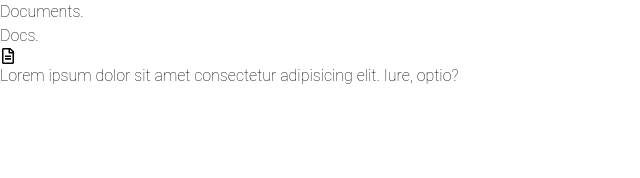
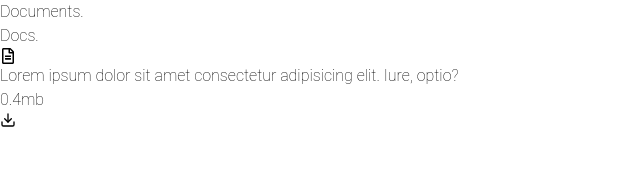
Before and after one commit to chhitizzz/docs, a React (Vite) app: page / in a window 1280 px wide. Shown: the top 178 px of the page, without its empty margins (0-640 px from the left). Built offline with nearby package versions, Linux system fonts and the light colour scheme.

Commit message:
footer completion

```diff
--- a/src/components/Card.jsx
+++ b/src/components/Card.jsx
@@ -1,5 +1,6 @@
 import React from 'react';
 import {FaRegFileAlt} from 'react-icons/fa';
+import {LuDownload} from 'react-icons/lu';
 
 function Card() {
   return (
@@ -8,8 +9,11 @@ function Card() {
         <p className='text-xs mt-5 font-semibold leading-tight'>Lorem ipsum dolor sit amet consectetur adipisicing elit. Iure, optio?
         </p>
 
-        <div className='footer absolute bottom-0 bg-sky-200 w-full py-3 left-0'>
-
+        <div className='footer absolute bottom-0 w-full py-3 px-8 left-0'>
+          <div className='flex items-center justify-between'>
+            <h5>0.4mb</h5>
+            <LuDownload/>
+          </div>
         </div>
 
 
```
